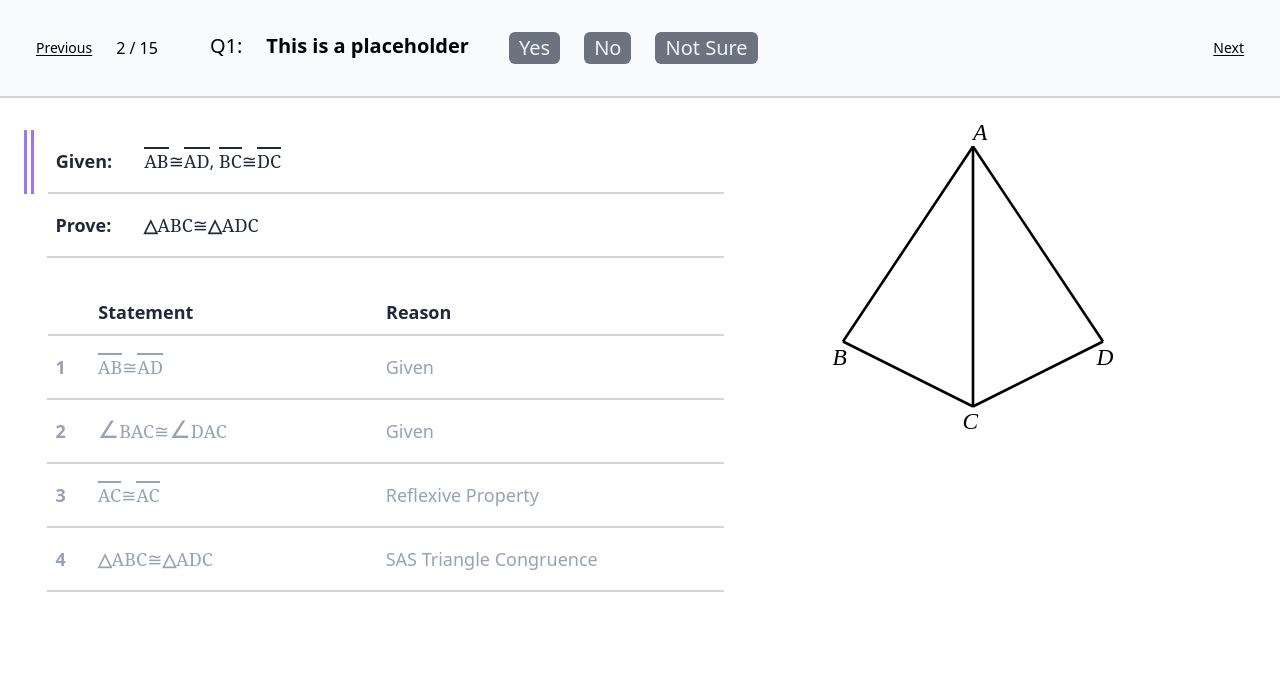
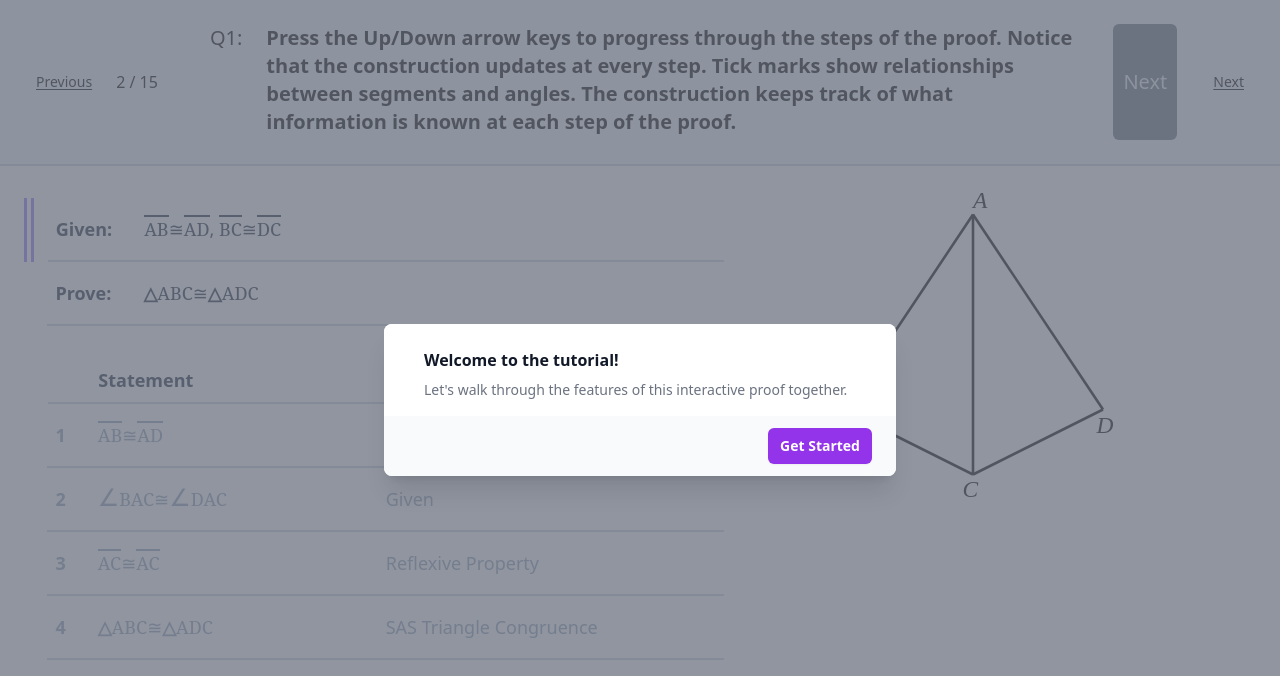
Before and after one commit to hsharriman/ender, a React (Create React App) app: page / in a window 1280 px wide. Both pictures are taken after a click on the button "Next". Shown: the top 676 px of the page. Built offline with nearby package versions, Linux system fonts and the light colour scheme.

Commit message:
tutorial checkpoint

```diff
--- a/src/App.tsx
+++ b/src/App.tsx
@@ -7,8 +7,10 @@ import {
 import { StaticAppPage, StaticAppPageProps } from "./components/StaticAppPage";
 import { SusPage } from "./components/SusPage";
 import { TestQuestions } from "./components/TestQuestions";
+import { TutorialPage } from "./components/TutorialPage";
 import { ProofTextItem, StaticProofTextItem } from "./core/types/stepTypes";
 import { LayoutProps, Reason } from "./core/types/types";
+import { tutorial1Steps } from "./questions/tutorialContent";
 import { T1_CH1_IN1 } from "./theorems/challenge/ip3";
 import { Reasons } from "./theorems/reasons";
 import { T1_S1_C1 } from "./theorems/testA/stage1/C1";
@@ -284,6 +286,12 @@ export class App extends React.Component<AppProps, AppState> {
         <div className="w-full h-full flex justify-start">
           {this.state.activePage === 0 ? (
             <BackgroundQuestions />
+          ) : this.state.activePage === 1 ? (
+            <TutorialPage
+              proof={currMeta.props as InteractiveAppPageProps}
+              questions={currMeta.props.questions}
+              steps={tutorial1Steps}
+            />
           ) : this.state.activePage <= this.meta.length ? (
             currMeta.layout === "static" ? (
               <StaticAppPage
--- /dev/null
+++ b/src/components/TutorialPage.tsx
@@ -0,0 +1,163 @@
+import React from "react";
+import { Question } from "../questions/funcTypeQuestions";
+import {
+  InteractiveAppPage,
+  InteractiveAppPageProps,
+} from "./InteractiveAppPage";
+
+interface TutorialStep {
+  elemId: string;
+  headerText: string;
+  text: string;
+  listenerId?: string; // the element that needs to be interacted with to be able to move on
+}
+
+export interface TutorialPageProps {
+  steps: TutorialStep[]; // ID for each item where popover should be attached, should include L, R, T, B to know where to attach
+  proof: InteractiveAppPageProps;
+  questions: Question[];
+}
+export interface TutorialPageState {
+  currStep: number;
+}
+export class TutorialPage extends React.Component<
+  TutorialPageProps,
+  TutorialPageState
+> {
+  constructor(props: TutorialPageProps) {
+    super(props);
+
+    this.state = {
+      currStep: 0,
+    };
+  }
+  onClick = (event: React.MouseEvent<HTMLButtonElement>) => {
+    if (this.state.currStep < this.props.questions.length - 1) {
+      this.setState((prevState) => ({
+        currStep: prevState.currStep + 1,
+      }));
+    }
+  };
+  activeElems = () => {
+    const id = this.props.steps[this.state.currStep];
+    // find all active items? could be multiple at a time
+    // active items are set in onClick/onHover handlers of each component
+    // scan through them for the one that we need to be able to move on
+    document.querySelectorAll(".activeItem").forEach((elem) => {});
+  };
+  popup = () => {
+    return (
+      <>
+        <div className="relative z-50">
+          <div className="fixed inset-0 bg-gray-500 bg-opacity-75 transition-opacity"></div>
+
+          <div className="fixed inset-0 z-10 w-screen overflow-y-auto">
+            <div className="flex min-h-full items-end justify-center p-4 text-center sm:items-center sm:p-0">
+              <div className="relative transform overflow-hidden rounded-lg bg-white text-left shadow-xl transition-all sm:my-8 sm:w-full sm:max-w-lg">
+                <div className="bg-white px-4 pb-4 pt-5 sm:p-6 sm:pb-4">
+                  <div className="sm:flex sm:items-start">
+                    <div className="mt-3 text-center sm:ml-4 sm:mt-0 sm:text-left">
+                      <h3
+                        className="text-base font-semibold leading-6 text-gray-900"
+                        id="modal-title"
+                      >
+                        {this.props.steps[0].headerText}
+                      </h3>
+                      <div className="mt-2">
+                        <p className="text-sm text-gray-500">
+                          {this.props.steps[0].text}
+                        </p>
+                      </div>
+                    </div>
+                  </div>
+                </div>
+                <div className="bg-gray-50 px-4 py-3 sm:flex sm:flex-row-reverse sm:px-6">
+                  <button
+                    type="button"
+                    className="inline-flex w-full justify-center rounded-md bg-purple-600 px-3 py-2 text-sm font-semibold text-white shadow-sm hover:bg-purple-400 sm:ml-3 sm:w-auto"
+                    onClick={this.onClick}
+                  >
+                    Get Started
+                  </button>
+                </div>
+              </div>
+            </div>
+          </div>
+        </div>
+      </>
+    );
+  };
+  popOver = () => {
+    const step = this.props.steps[this.state.currStep];
+    const elem = document.getElementById(step.elemId);
+    if (elem) {
+      const dims = elem.getBoundingClientRect();
+      const style = {
+        top: `${dims.top + dims.height / 2 + window.scrollY}px`,
+        left: `${dims.right + window.scrollX}px`,
+      };
+      return (
+        <div className="absolute top-0 left-0 w-full h-full z-50">
+          <div
+            className={`absolute top-[${style.top}] left-[${style.left}] z-50 grid w-[28rem] grid-cols-2 overflow-hidden whitespace-normal break-words rounded-lg border border-blue-gray-50 bg-white p-0 font-sans text-sm font-normal text-blue-gray-500 shadow-lg shadow-blue-gray-500/10 focus:outline-none`}
+            id="popover-with-image"
+          >
+            <div className="p-4">
+              <p className="block mb-2 font-sans text-lg antialiased font-bold text-blue-gray-900">
+                {`${this.state.currStep}/${this.props.steps.length - 1}: ${
+                  step.headerText
+                }`}
+              </p>
+              <p className="block font-sans text-sm antialiased font-normal leading-normal mb-14 text-blue-gray-500">
+                {step.text}
+              </p>
+              <a href="#" className="inline-block -ml-3">
+                <button
+                  className="flex items-center px-4 py-2 font-sans text-xs font-bold text-center text-gray-900 capitalize align-middle transition-all rounded-lg select-none gap-x-2 hover:bg-gray-900/10 active:bg-gray-900/20 disabled:pointer-events-none disabled:opacity-50 disabled:shadow-none"
+                  type="button"
+                  onClick={this.onClick}
+                >
+                  Continue
+                  <svg
+                    width="7"
+                    height="12"
+                    viewBox="0 0 7 12"
+                    fill="none"
+                    xmlns="http://www.w3.org/2000/svg"
+                  >
+                    <path
+                      d="M1.25 1.91669L5.33333 6.00002L1.25 10.0834"
+                      stroke="#212121"
+                      stroke-width="2"
+                      stroke-linecap="round"
+                      stroke-linejoin="round"
+                    ></path>
+                  </svg>
+                </button>
+              </a>
+            </div>
+            <div className="min-h-full !w-full p-3">
+              <img
+                src="https://images.unsplash.com/photo-1544928147-79a2dbc1f389?ixlib=rb-4.0.3&amp;ixid=MnwxMjA3fDB8MHxzZWFyY2h8Mnx8dGVhbSUyMGJ1aWxkaW5nfGVufDB8fDB8fA%3D%3D&amp;auto=format&amp;fit=crop&amp;w=800&amp;q=60"
+                alt="image"
+                className="object-cover w-full h-full rounded-lg"
+              />
+            </div>
+          </div>
+        </div>
+      );
+    }
+    return <></>;
+  };
+  render() {
+    return (
+      <>
+        {this.state.currStep === 0 && this.popup()}
+        {this.state.currStep > 0 &&
+          this.props.steps[this.state.currStep] &&
+          this.popOver()}
+        <InteractiveAppPage {...this.props.proof} />
+      </>
+    );
+  }
+}
--- a/src/core/svg/SVGGeoAngle.tsx
+++ b/src/core/svg/SVGGeoAngle.tsx
@@ -1,8 +1,6 @@
 import React from "react";
-import { strs } from "../geometryText";
 import { LAngle, Obj, SVGModes, TickType } from "../types/types";
 import { vops } from "../vectorOps";
-import { HoverTextLabel } from "./HoverTextLabel";
 import { SVGGeoTick } from "./SVGGeoTick";
 import { ModeCSS } from "./SVGStyles";
 import { pops } from "./pathBuilderUtils";
@@ -117,7 +115,7 @@ export class SVGGeoAngle extends React.Component<SVGAngleProps, BaseSVGState> {
           miniScale={this.props.miniScale}
           geoId={this.props.geoId + "-tick"}
         />
-        {this.props.hoverable && this.props.mode !== SVGModes.Hidden && (
+        {/* {this.props.hoverable && this.props.mode !== SVGModes.Hidden && (
           <HoverTextLabel
             pt={coordsToSvg(pos, this.props.miniScale)}
             rot={angle}
@@ -125,7 +123,7 @@ export class SVGGeoAngle extends React.Component<SVGAngleProps, BaseSVGState> {
             isHovered={this.state.isActive}
             isPinned={Boolean(this.state.isPinned)}
           />
-        )}
+        )} */}
         {this.props.hoverable && this.props.mode !== SVGModes.Hidden && (
           <path
             d={this.angleBbox()}
--- a/src/questions/funcTypeQuestions.tsx
+++ b/src/questions/funcTypeQuestions.tsx
@@ -1,4 +1,4 @@
-import { segmentQuestion, strs, triangleStr } from "../core/geometryText";
+import { segmentQuestion, strs } from "../core/geometryText";
 
 export interface Question {
   fullScaffold?: string | JSX.Element;
@@ -201,19 +201,23 @@ export const exploratoryQuestion: Question[] = [
 export const tutorial1Questions: Question[] = [
   {
     prompt:
-      "Tutorial: This is an interactive proof. Press the Down arrow key to progress through the steps of the proof.",
-    answers: [],
+      "Press the Up/Down arrow keys to progress through the steps of the proof. Notice that the construction updates at every step. Tick marks show relationships between segments and angles. The construction keeps track of what information is known at each step of the proof.",
+    answers: ["Next"], // should be an ID instead of a question?
     type: QuestionType.TutorialInstructions,
   },
   {
-    prompt:
-      "Tutorial: Notice that the construction updates at every step. Tick marks show relationships between segments and angles. The construction keeps track of what information is known at each step of the proof.",
-    answers: [],
+    prompt: `Try hovering over the triangle ${strs.triangle}ABC.`,
+    answers: ["Next"],
     type: QuestionType.TutorialInstructions,
   },
   {
-    prompt: `Tutorial: Try hovering over the triangle ${strs.triangle}ABC. Notice that the triangle is also highlighted in the diagram`,
-    answers: [],
+    prompt: `The triangle is now highlighted in the diagram.`,
+    answers: ["Next"],
+    type: QuestionType.TutorialInstructions,
+  },
+  {
+    prompt: `Must AB = AC? To find the answer, click on the last step of the proof and look at the diagram.`,
+    answers: yesNoAnswers,
     type: QuestionType.TutorialInstructions,
   },
 ];
--- /dev/null
+++ b/src/questions/tutorialContent.ts
@@ -0,0 +1,19 @@
+export const tutorial1Steps = [
+  {
+    elemId: "",
+    headerText: "Welcome to the tutorial!",
+    text: "Let's walk through the features of this interactive proof together.",
+  },
+  {
+    elemId: "prooftext-given",
+    headerText: "Seeing the steps",
+    text: "Press the Up/Down arrow keys to progress through the steps of the proof.",
+    listenerId: "prooftext-proves",
+  },
+  {
+    elemId: "prooftext-proves",
+    headerText: "Seeing the steps",
+    text: "Notice that the construction keeps track of what information is known at each step of the proof with tick marks, which show relationships between segments and angles.",
+    listenerId: "prooftext-proves",
+  },
+];
--- a/src/theorems/tutorial/tutorial1.tsx
+++ b/src/theorems/tutorial/tutorial1.tsx
@@ -16,7 +16,7 @@ import {
   StepUnfocusProps,
 } from "../../core/types/stepTypes";
 import { LayoutProps, Obj, SVGModes, Vector } from "../../core/types/types";
-import { placeholder } from "../../questions/funcTypeQuestions";
+import { tutorial1Questions } from "../../questions/funcTypeQuestions";
 import { Reasons } from "../reasons";
 import { makeStepMeta } from "../utils";
 
@@ -144,7 +144,7 @@ const miniContent = () => {
 
 export const TutorialProof1: LayoutProps = {
   // TODO: Replace questions
-  questions: placeholder,
+  questions: tutorial1Questions,
   miniContent: miniContent(),
   baseContent,
   givens,
```
